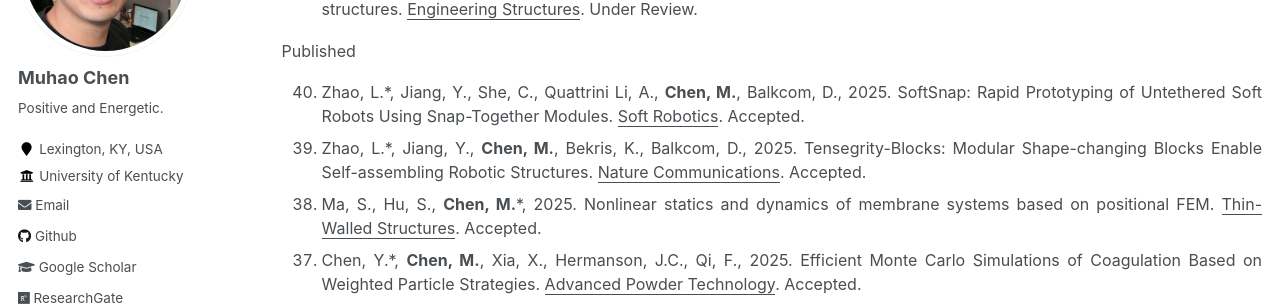
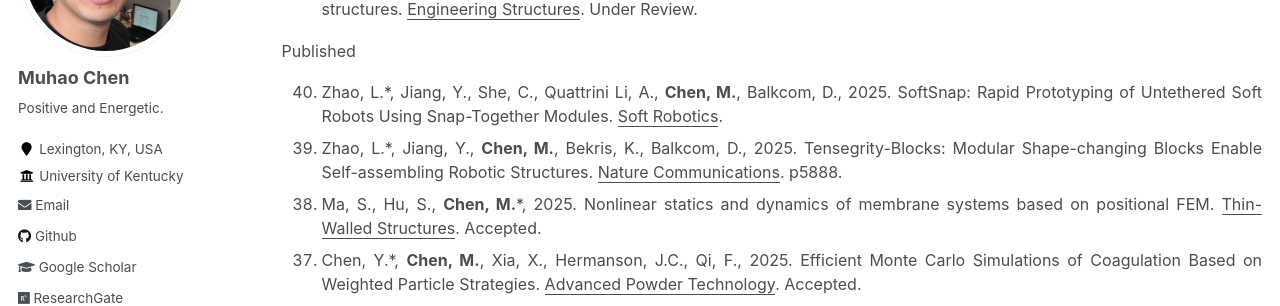
Before and after one commit to Muhao-Chen/muhao-chen.github.io, a Jekyll site: the page built from _pages/publication.md, in a window 1280 px wide and 900 px high, scrolled down 302 px. Shown: the part 154-460 px from the top of the window. Built offline with Jekyll 4.4.1, drawn with Linux system fonts in a browser that asks for light colours.

Commit message:
Update publication.md

```diff
--- a/_pages/publication.md
+++ b/_pages/publication.md
@@ -28,8 +28,8 @@ Submitted
 </ol>
 Published
 <ol reversed>
-<li> Zhao, L.*, Jiang, Y., She, C., Quattrini Li, A., <strong>Chen, M.</strong>, Balkcom, D., 2025. SoftSnap: Rapid Prototyping of Untethered Soft Robots Using Snap-Together Modules. <u>Soft Robotics</u>. Accepted. </li>
-<li> Zhao, L.*, Jiang, Y., <strong>Chen, M.</strong>, Bekris, K., Balkcom, D., 2025. Tensegrity-Blocks: Modular Shape-changing Blocks Enable Self-assembling Robotic Structures. <u>Nature Communications</u>. Accepted. </li>
+<li> Zhao, L.*, Jiang, Y., She, C., Quattrini Li, A., <strong>Chen, M.</strong>, Balkcom, D., 2025. SoftSnap: Rapid Prototyping of Untethered Soft Robots Using Snap-Together Modules. <u>Soft Robotics</u>. </li>
+<li> Zhao, L.*, Jiang, Y., <strong>Chen, M.</strong>, Bekris, K., Balkcom, D., 2025. Tensegrity-Blocks: Modular Shape-changing Blocks Enable Self-assembling Robotic Structures. <u>Nature Communications</u>. p5888. </li>
 <li> Ma, S., Hu, S., <strong>Chen, M.</strong>*, 2025. Nonlinear statics and dynamics of membrane systems based on positional FEM. <u>Thin-Walled Structures</u>. Accepted.</li>
 <li> Chen, Y.*, <strong>Chen, M.</strong>, Xia, X., Hermanson, J.C., Qi, F., 2025. Efficient Monte Carlo Simulations of Coagulation Based on Weighted Particle Strategies. <u>Advanced Powder Technology</u>. Accepted. </li>
 <li> Zheng, K., Zhang, Y., Zhang, Z., Yang, Y., Chen, B.*, <strong>Chen, M</strong>*, 2025. Design and analysis of tensegrity D–Bar based metamaterials with negative Poisson’s ratio. <u>Smart Materials and Structures</u>. p055023. </li>
```
